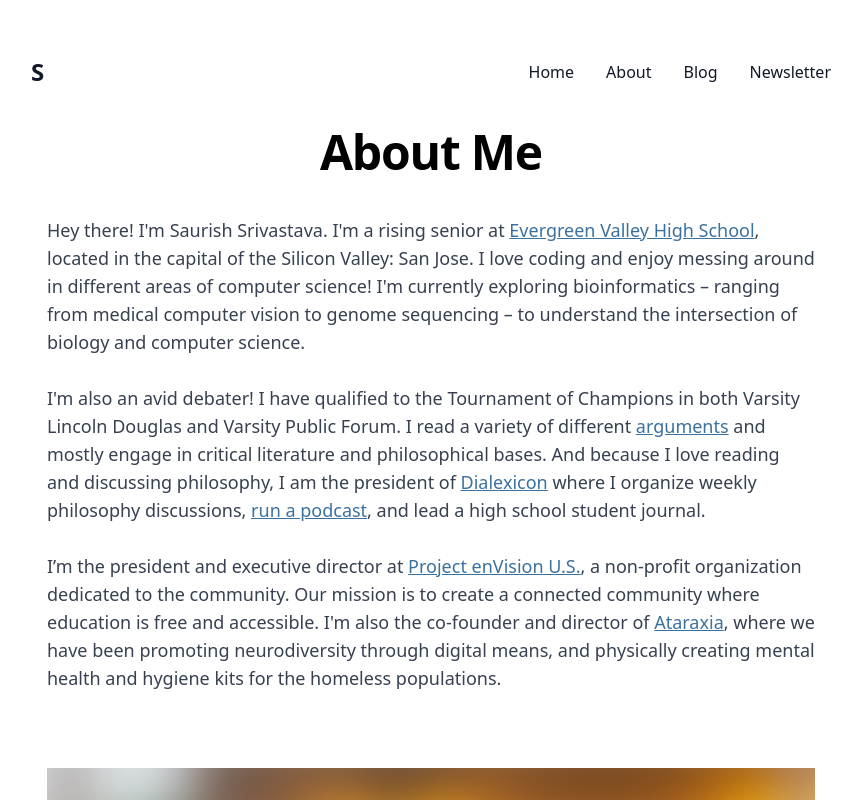
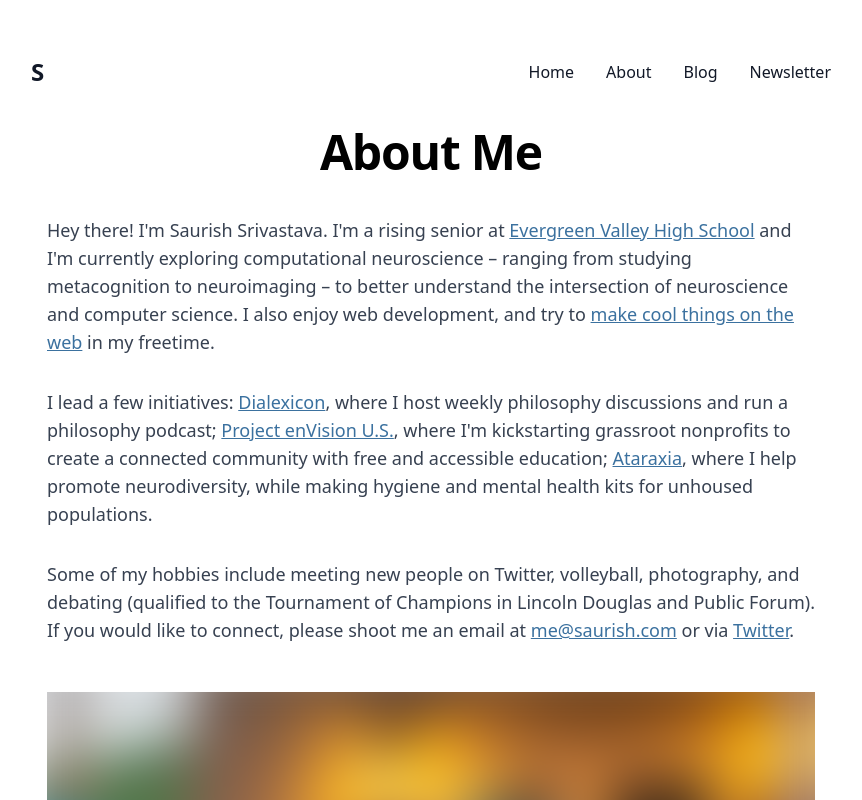
Before and after one commit to minor/saurish.com, a Next.js app: page /about in a window 1280 px wide. Shown: the top 800 px of the page, without its empty margins (209-1071 px from the left). Built offline with nearby package versions, Linux system fonts and the light colour scheme; no server answers; what @tailwindcss/typography would draw is missing.

Commit message:
update(pages): cleaner bio

```diff
--- a/components/Projects.tsx
+++ b/components/Projects.tsx
@@ -111,10 +111,10 @@ const FullProjects = () => (
     <Project
       image="/images/uranium"
       glink="https://saurish.gumroad.com/l/uranium"
-      link="https://saurish.gumroad.com/l/uranium"
+      link="https://uranium.saurish.com/"
       title="Uranium"
       index={false}
-      description="Uranium is a premium website template built with Next.js and styled with TailwindCSS. It is beautifully designed and comes with its own type-writer effect with Typed.js."
+      description="Uranium is a free open-sourced website template built with Next.js and styled with TailwindCSS. It is beautifully designed and comes with its own type-writer effect with Typed.js."
     />
     <Project
       image="/images/plutonium"
--- a/pages/about.tsx
+++ b/pages/about.tsx
@@ -1,5 +1,6 @@
 import Layout from '../components/Layout';
 import Image from 'next/image';
+import Link from 'next/link';
 import { useState } from 'react';
 
 function cn(...classes: string[]) {
@@ -19,7 +20,7 @@ export default function About() {
         </h1>
         <br />
         <div className="max-w-2xl md:max-w-3xl">
-          <p className="mx-2 mb-8 text-left text-gray-700 text-md dark:text-gray-400 md:mx-0 md:mb-12 md:text-lg">
+          <p className="mx-2 mb-4 text-left text-gray-700 text-md dark:text-gray-400 md:mx-0 md:mb-8 md:text-lg">
             Hey there! I'm Saurish Srivastava. I'm a rising senior at{' '}
             <a
               href="https://evergreenvalleyhigh.esuhsd.org/"
@@ -28,73 +29,72 @@ export default function About() {
               rel="noopener noreferrer"
             >
               Evergreen Valley High School
-            </a>
-            , located in the capital of the Silicon Valley: San Jose. I love
-            coding and enjoy messing around in different areas of computer
-            science! I'm currently exploring bioinformatics – ranging from
-            medical computer vision to genome sequencing – to understand the
-            intersection of biology and computer science.
-            <br />
-            <br />
-            I'm also an avid debater! I have qualified to the Tournament of
-            Champions in both Varsity Lincoln Douglas and Varsity Public Forum.
-            I read a variety of different{' '}
+            </a>{' '}
+            and I'm currently exploring computational neuroscience – ranging
+            from studying metacognition to neuroimaging – to better understand
+            the intersection of neuroscience and computer science. I also enjoy
+            web development, and try to{' '}
+            <Link href="/#projects">
+              <a className="underline text-link-blue hover:text-link-blue-hover dark:text-link-purple dark:hover:text-link-purple-hover">
+                make cool things on the web
+              </a>
+            </Link>{' '}
+            in my freetime.
+          </p>
+          <p className="mx-2 mb-4 text-left text-gray-700 text-md dark:text-gray-400 md:mx-0 md:mb-8 md:text-lg">
+            I lead a few initiatives:{' '}
             <a
-              href="https://hsld.debatecoaches.org/Evergreen%20Valley/Srivastava%20Neg"
+              href="https://dialexicon.esuhsd.org/"
+              className="underline text-link-blue hover:text-link-blue-hover dark:text-link-purple dark:hover:text-link-purple-hover"
               target="_blank"
-              className="underline text-link-blue hover:text-link-blue-hover dark:text-link-purple dark:hover:text-link-purple-hover"
-              rel="noopener noreferrer"
-            >
-              arguments
-            </a>{' '}
-            and mostly engage in critical literature and philosophical bases.
-            And because I love reading and discussing philosophy, I am the
-            president of{' '}
-            <a
-              href="https://dialexicon.org/"
-              target="_blank"
-              className="underline text-link-blue hover:text-link-blue-hover dark:text-link-purple dark:hover:text-link-purple-hover"
               rel="noopener noreferrer"
             >
               Dialexicon
-            </a>{' '}
-            where I organize weekly philosophy discussions,{' '}
-            <a
-              href="https://dialexicon.org/podcast"
-              target="_blank"
-              className="underline text-link-blue hover:text-link-blue-hover dark:text-link-purple dark:hover:text-link-purple-hover"
-              rel="noopener noreferrer"
-            >
-              run a podcast
             </a>
-            , and lead a high school student journal.
-            <br />
-            <br />
-            I’m the president and executive director at{' '}
+            , where I host weekly philosophy discussions and run a philosophy
+            podcast;{' '}
             <a
               href="https://envisionnew.org/"
+              className="underline text-link-blue hover:text-link-blue-hover dark:text-link-purple dark:hover:text-link-purple-hover"
               target="_blank"
-              className="underline text-link-blue hover:text-link-blue-hover dark:text-link-purple dark:hover:text-link-purple-hover"
               rel="noopener noreferrer"
             >
               Project enVision U.S.
             </a>
-            , a non-profit organization dedicated to the community. Our mission
-            is to create a connected community where education is free and
-            accessible. I'm also the co-founder and director of{' '}
+            , where I'm kickstarting grassroot nonprofits to create a connected
+            community with free and accessible education;{' '}
             <a
               href="https://ataraxiahealth.org/"
+              className="underline text-link-blue hover:text-link-blue-hover dark:text-link-purple dark:hover:text-link-purple-hover"
               target="_blank"
-              className="underline text-link-blue hover:text-link-blue-hover dark:text-link-purple dark:hover:text-link-purple-hover"
               rel="noopener noreferrer"
             >
               Ataraxia
             </a>
-            , where we have been promoting neurodiversity through digital means,
-            and physically creating mental health and hygiene kits for the
-            homeless populations.
-            <br />
-            <br />
+            , where I help promote neurodiversity, while making hygiene and
+            mental health kits for unhoused populations.
+          </p>
+          <p className="mx-2 mb-8 text-left text-gray-700 text-md dark:text-gray-400 md:mx-0 md:mb-12 md:text-lg">
+            Some of my hobbies include meeting new people on Twitter,
+            volleyball, photography, and debating (qualified to the Tournament
+            of Champions in Lincoln Douglas and Public Forum). If you would like
+            to connect, please shoot me an email at{' '}
+            <a
+              href="mailto:me@saurish.com?subject=Hey from the Website!"
+              className="underline text-link-blue hover:text-link-blue-hover dark:text-link-purple dark:hover:text-link-purple-hover"
+              rel="noopener noreferrer"
+            >
+              me@saurish.com
+            </a>{' '}
+            or via{' '}
+            <a
+              href="https://twitter.com/saurishhh"
+              className="underline text-link-blue hover:text-link-blue-hover dark:text-link-purple dark:hover:text-link-purple-hover"
+              rel="noopener noreferrer"
+            >
+              Twitter
+            </a>
+            .
           </p>
           <div className="mx-2 prose text-center sm:mx-auto">
             <Image
--- a/tailwind.config.js
+++ b/tailwind.config.js
@@ -15,7 +15,7 @@ module.exports = {
       },
       colors: {
         'link-blue': '#3B719F',
-        'link-blue-hover': "#305c82",
+        'link-blue-hover': '#305c82',
         'link-purple': '#8F8CE7',
         'link-purple-hover': '#7975e2',
         'gray-custom': '#474747',
```
